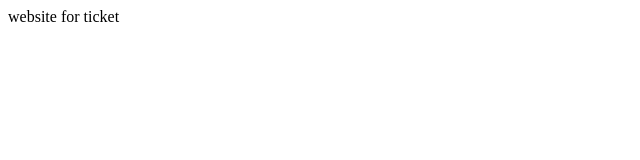
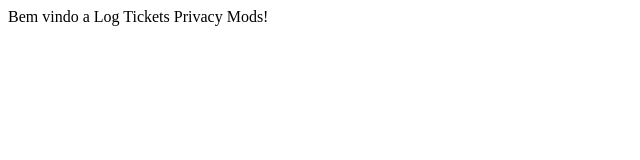
Before and after one commit to PrivacyMods/ticket, a plain HTML site: page index.html in a window 1280 px wide. Shown: the whole page, without its empty margins (0-640 px from the left). Drawn offline with Linux system fonts and the light colour scheme.

Commit message:
Update index.html

```diff
--- a/index.html
+++ b/index.html
@@ -7,7 +7,7 @@
     <title>Ticket PrivacyMods</title>
 </head>
 <body>
-    website for ticket
+    Bem vindo a Log Tickets Privacy Mods!
 </body>
 
 </html>
```
